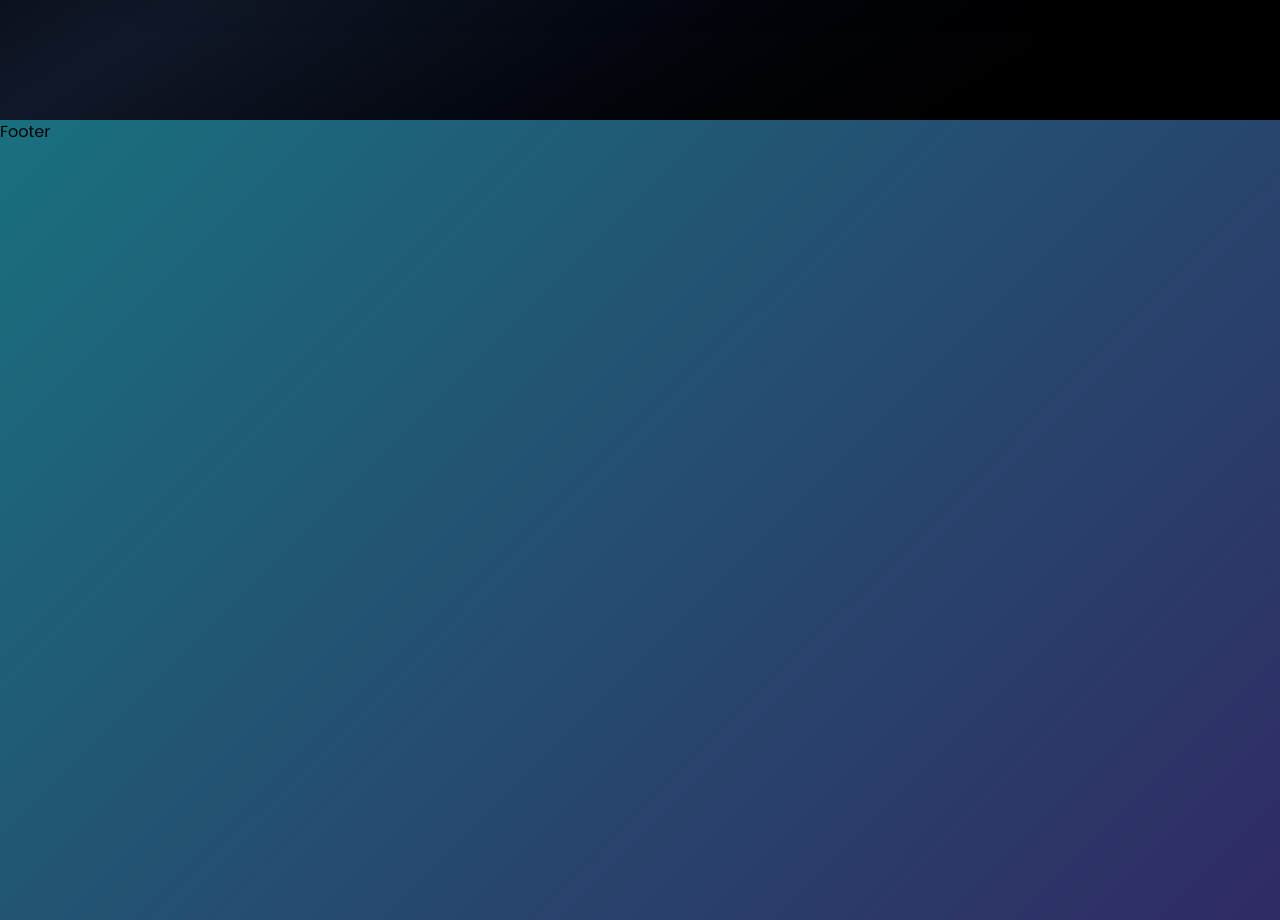
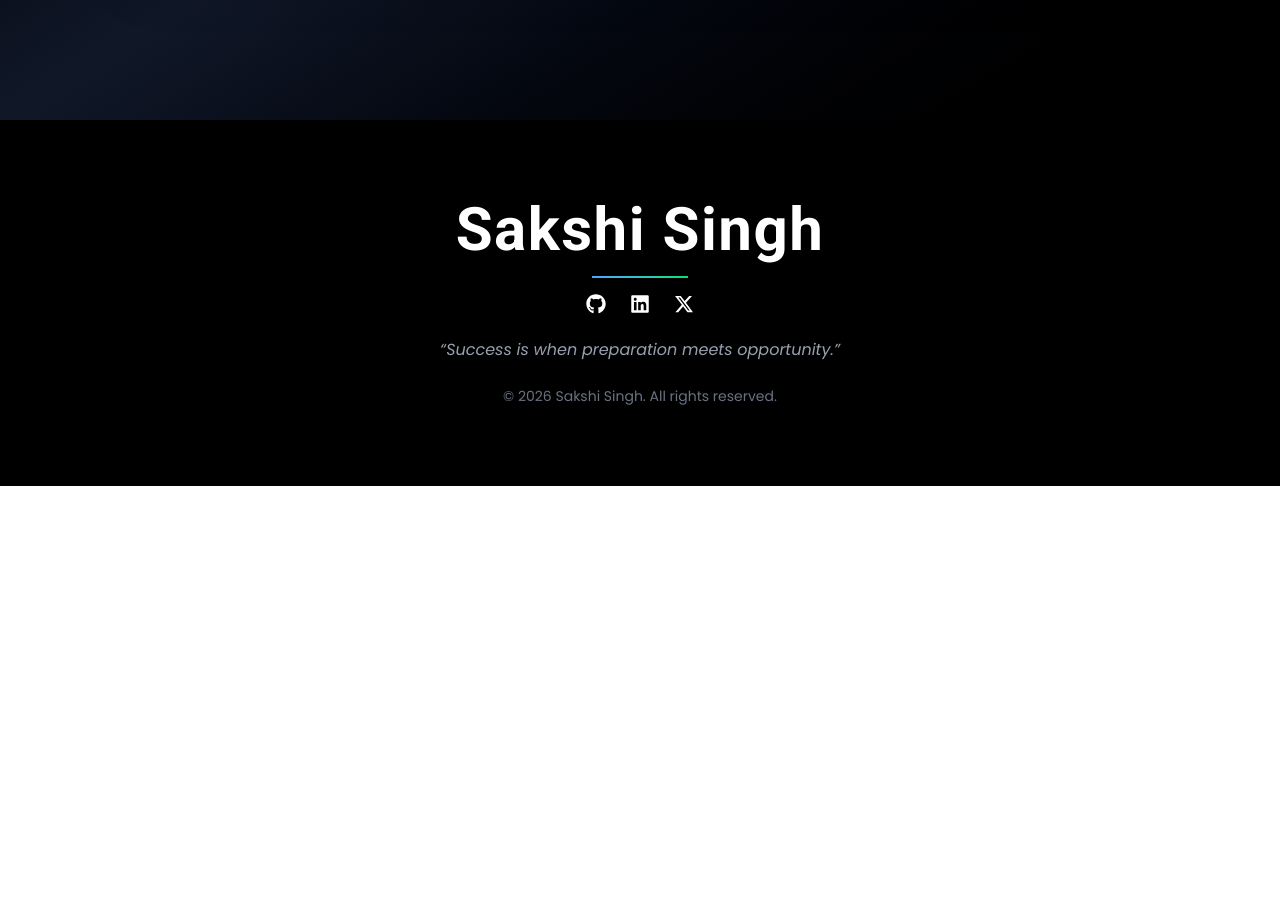
Before and after one commit to Saakshii-Singh/my-portfolio, a React (Vite) app in the folder my-portfolio/: page / in a window 1280 px wide. Shown: the part 6760-7680 px from the top of the page. After the commit the page ends 7246 px from the top, so only its background shows below. Built offline with nearby package versions, Linux system fonts and the light colour scheme.

Commit message:
All done

```diff
--- a/my-portfolio/src/sections/Footer.jsx
+++ b/my-portfolio/src/sections/Footer.jsx
@@ -1,11 +1,71 @@
-import React from 'react'
+import { FaGithub, FaLinkedin, FaXTwitter } from "react-icons/fa6";
+import { motion } from "framer-motion";
 
-const Footer = () => {
+export default function Footer() {
   return (
-    <div className='w-full h-screen'>
-        Footer
-    </div>
-  )
+    <footer className="relative bg-black text-white py-20 px-4 overflow-hidden">
+
+      {/* 🔥 Glow Background */}
+      <div className="absolute inset-0 -z-10">
+        <div className="absolute w-[400px] h-[400px] bg-blue-500/20 blur-3xl rounded-full top-10 left-1/2 -translate-x-1/2" />
+        <div className="absolute w-[300px] h-[300px] bg-green-500/20 blur-3xl rounded-full bottom-0 left-1/3" />
+      </div>
+
+      <div className="max-w-5xl mx-auto text-center">
+
+        {/* 🔥 Name */}
+        <motion.h1
+          initial={{ opacity: 0, y: 40 }}
+          whileInView={{ opacity: 1, y: 0 }}
+          className="text-4xl md:text-6xl font-bold tracking-wide"
+        >
+          Sakshi Singh
+        </motion.h1>
+
+        {/* Line */}
+        <div className="w-24 h-[2px] bg-gradient-to-r from-blue-400 to-green-400 mx-auto my-4" />
+
+        {/* 🔥 Social Icons */}
+        <div className="flex justify-center gap-6 mt-4">
+
+          <a
+            href="https://github.com/YOUR_USERNAME"
+            target="_blank"
+            rel="noopener noreferrer"
+            className="text-xl hover:text-blue-400 transition"
+          >
+            <FaGithub />
+          </a>
+
+          <a
+            href="https://www.linkedin.com/in/sakshi-singh-445a992ab/"
+            target="_blank"
+            rel="noopener noreferrer"
+            className="text-xl hover:text-blue-400 transition"
+          >
+            <FaLinkedin />
+          </a>
+
+          <a
+            href="#"
+            className="text-xl hover:text-blue-400 transition"
+          >
+            <FaXTwitter />
+          </a>
+
+        </div>
+
+        {/* 🔥 Tagline */}
+        <p className="text-gray-400 mt-6 italic">
+          “Success is when preparation meets opportunity.”
+        </p>
+
+        {/* 🔥 Bottom */}
+        <p className="text-gray-500 text-sm mt-6">
+          © {new Date().getFullYear()} Sakshi Singh. All rights reserved.
+        </p>
+
+      </div>
+    </footer>
+  );
 }
-
-export default Footer
```
